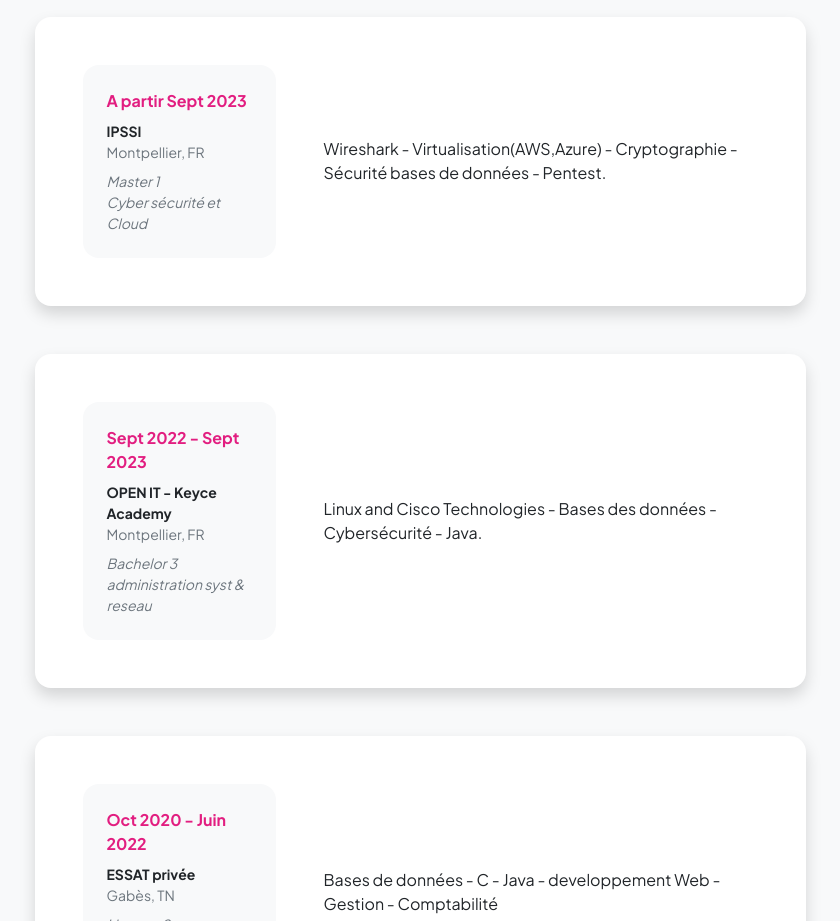
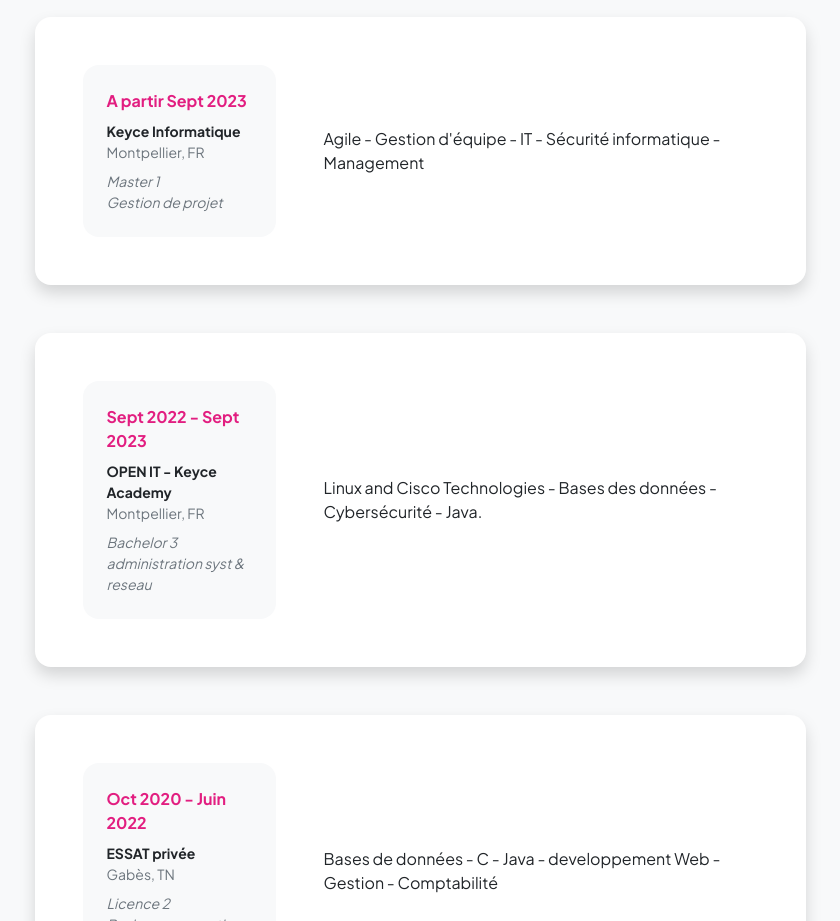
Before and after one commit to prince160/personal, a plain HTML site: page resume.html in a window 1280 px wide. Shown: the part 1640-2561 px from the top of the page, without its empty margins (220-1060 px from the left). Drawn offline with nearby package versions, Linux system fonts and the light colour scheme.

Commit message:
Update resume.html

```diff
--- a/resume.html
+++ b/resume.html
@@ -128,16 +128,16 @@
                                             <div class="bg-light p-4 rounded-4">
                                                 <div class="text-secondary fw-bolder mb-2">A partir Sept 2023</div>
                                                 <div class="mb-2">
-                                                    <div class="small fw-bolder">IPSSI</div>
+                                                    <div class="small fw-bolder">Keyce Informatique</div>
                                                     <div class="small text-muted">Montpellier, FR</div>
                                                 </div>
                                                 <div class="fst-italic">
                                                     <div class="small text-muted">Master 1</div>
-                                                    <div class="small text-muted">Cyber sécurité et Cloud</div>
+                                                    <div class="small text-muted">Gestion de projet</div>
                                                 </div>
                                             </div>
                                         </div>
-                                        <div class="col-lg-8"><div>Wireshark - Virtualisation(AWS,Azure) - Cryptographie - Sécurité bases de données - Pentest.</div></div>
+                                        <div class="col-lg-8"><div>Agile - Gestion d'équipe - IT - Sécurité informatique - Management</div></div>
                                     </div>
                                 </div>
                             </div>
```
